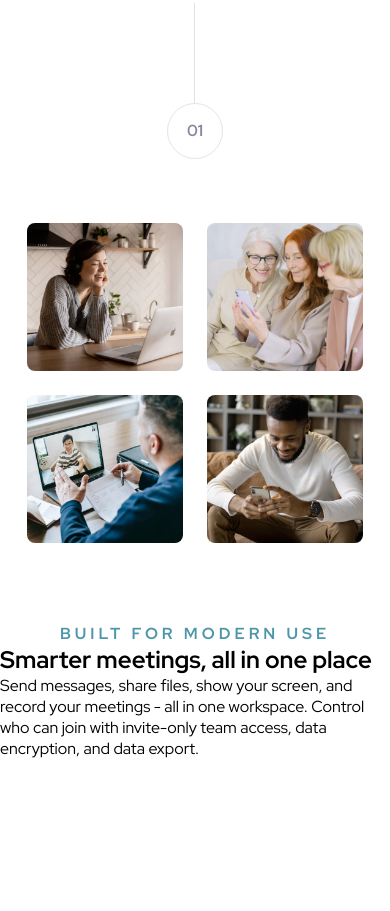
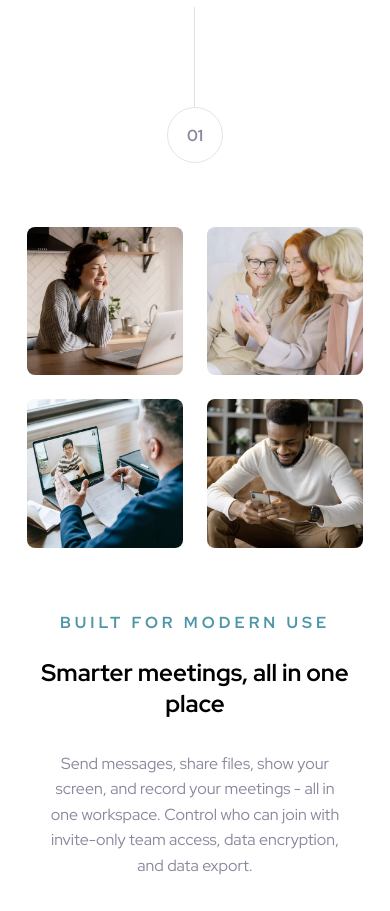
Before and after one commit to puzzledpromise/meet-landing-page, a plain HTML site: page index.html in a window 390 px wide. Shown: the part 763-1674 px from the top of the page. Before the commit the page ends 1522 px from the top, so only its background shows below. Drawn offline with Linux system fonts and the light colour scheme.

Commit message:
Mobile Design: Expand on section 2

```diff
--- a/css/style.css
+++ b/css/style.css
@@ -34,7 +34,7 @@ h1 {
 .tagline {
   color: #87879d;
   font-size: 1rem;
-  line-height: 1.5rem;
+  line-height: 1.6rem;
   font-weight: 400;
   margin: 1.5rem 1.5rem 2rem 1.5rem;
   text-align: center;
@@ -133,7 +133,7 @@ img {
 
 .gallery {
   margin-top: 4rem;
-  margin-bottom: 5rem;
+  margin-bottom: 4rem;
   display: flex;
   gap: 1.5rem;
   flex-direction: row;
@@ -146,6 +146,7 @@ img {
 }
 
 .overline {
+  margin-bottom: 1.5rem;
   text-align: center;
   text-transform: uppercase;
   letter-spacing: 0.25rem;
@@ -153,3 +154,13 @@ img {
   font-weight: 700;
   font-size: 1rem;
 }
+
+h2 {
+  text-align: center;
+  margin-bottom: 2rem;
+}
+
+.content {
+  margin-left: 1.5rem;
+  margin-right: 1.5rem;
+}
--- a/index.html
+++ b/index.html
@@ -62,13 +62,15 @@
             <img src="images/desktop/image-man-texting.jpg" alt="man texting" />
           </div>
         </div>
-        <div class="overline">Built for modern use</div>
-        <h2>Smarter meetings, all in one place</h2>
-        <p>
-          Send messages, share files, show your screen, and record your meetings
-          - all in one workspace. Control who can join with invite-only team
-          access, data encryption, and data export.
-        </p>
+        <div class="content">
+          <div class="overline">Built for modern use</div>
+          <h2>Smarter meetings, all in one place</h2>
+          <div class="tagline">
+            Send messages, share files, show your screen, and record your
+            meetings - all in one workspace. Control who can join with
+            invite-only team access, data encryption, and data export.
+          </div>
+        </div>
       </section>
     </main>
   </body>
```
